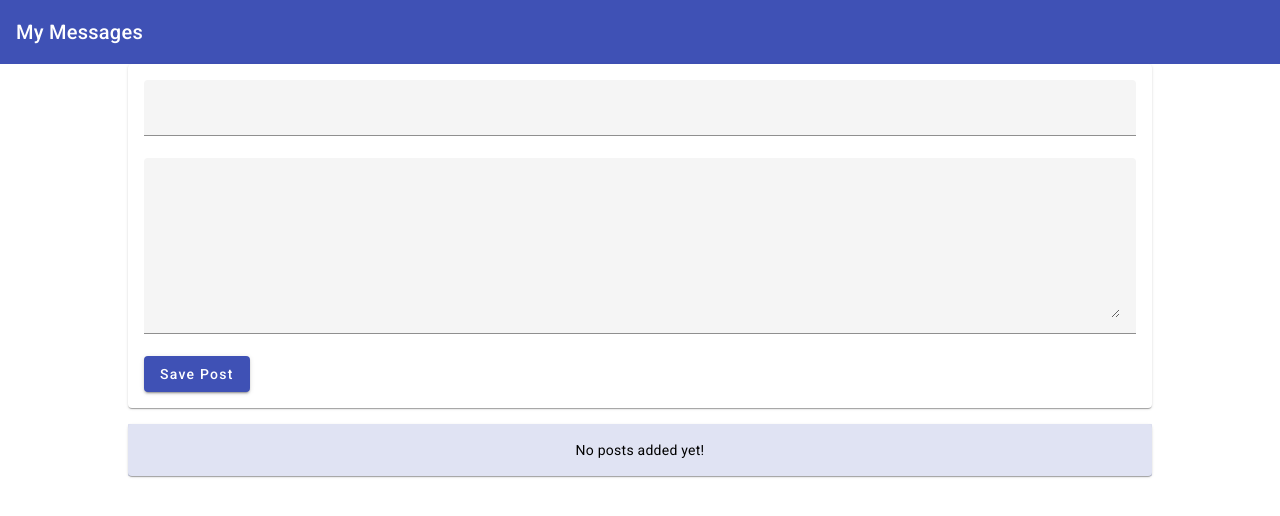
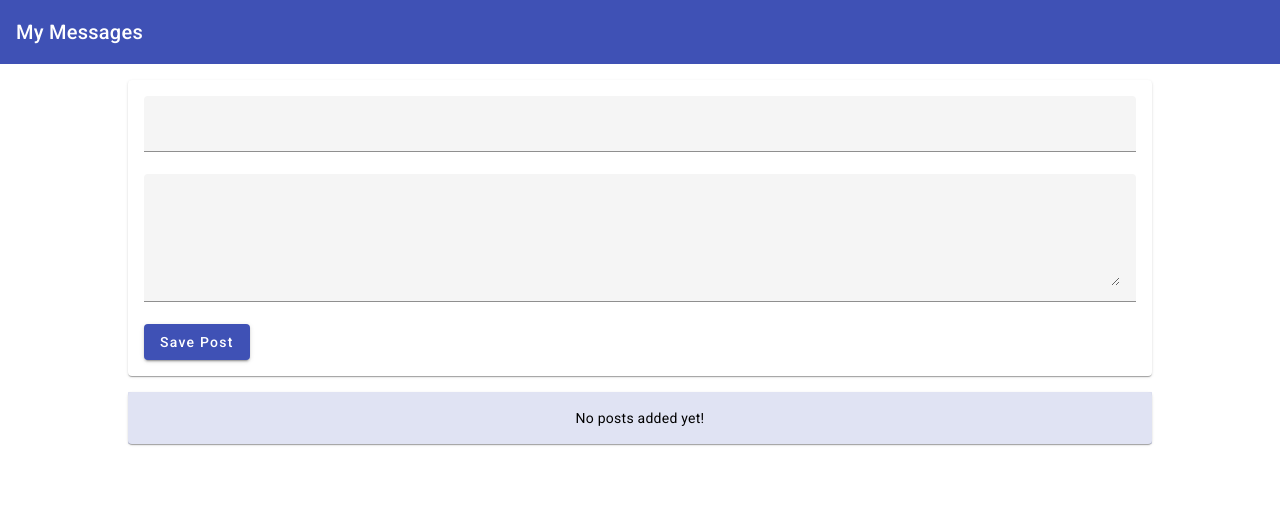
Before and after one commit to strubloid/mean, an Angular app in the folder frontend/: page / in a window 1280 px wide. Shown: the top 516 px of the page. Built offline with nearby package versions, Linux system fonts and the light colour scheme.

Commit message:
: adding listeners from rxjs

```diff
--- a/frontend/src/components/app/app.component.html
+++ b/frontend/src/components/app/app.component.html
@@ -1,7 +1,6 @@
 <header-component></header-component>
 
 <main>
-    <post-component (eventCreatePost)="onPostAdded($event)">
-    </post-component>
-    <post-list-component [posts]="storedPosts"></post-list-component>
+    <post-component></post-component>
+    <post-list-component></post-list-component>
 </main>
--- a/frontend/src/components/app/app.component.scss
+++ b/frontend/src/components/app/app.component.scss
@@ -1,5 +1,4 @@
 main {
-    margin-top : 1rem;
     width: 80%;
-    margin: auto;
+    margin: 1rem auto;
 }
--- a/frontend/src/components/app/app.component.ts
+++ b/frontend/src/components/app/app.component.ts
@@ -1,5 +1,4 @@
 import { Component } from '@angular/core';
-import { Post } from 'src/components/posts/post.model'
 
 @Component({
   selector: 'app-root',
@@ -8,14 +7,5 @@ import { Post } from 'src/components/posts/post.model'
 })
 export class AppComponent {
 
-    // stored saved posts
-    public storedPosts : Post[] = [];
 
-    /**
-     * This will be the function to add a post.
-     * @param posts
-     */
-    public onPostAdded(posts : Post){
-        this.storedPosts.push(posts)
-    }
 }
--- a/frontend/src/components/posts/list/post.list.component.ts
+++ b/frontend/src/components/posts/list/post.list.component.ts
@@ -1,20 +1,47 @@
-import { Component, Input } from '@angular/core'
+import { Component, OnDestroy, OnInit } from '@angular/core'
 import { Post } from 'src/components/posts/post.model'
+import { PostService } from 'src/components/posts/post.service'
+import { Subscription } from "rxjs"
 
 @Component({
     selector: 'post-list-component',
     templateUrl: './post.list.component.html',
     styleUrls: ['./post.list.component.scss']
 })
-export class PostListComponent {
+export class PostListComponent implements OnInit, OnDestroy {
 
-    // public posts = [
-    //     { title: 'First Post', content : 'This is the 1 post'},
-    //     { title: 'Second Post', content : 'This is the 2 post'},
-    //     { title: 'Third Post', content : 'This is the 3 post'},
-    // ]
+    public posts : Post[] = []
 
-    @Input() public posts : Post[] = [];
+    // creating the post subscription
+    private postsSubscription = new Subscription();
 
+    /**
+     * By adding the public will be added already as variable.
+     * @param postService
+     */
+    constructor (public postService : PostService) { }
+
+    /**
+     * This is the first function to run when a component
+     * starts.
+     */
+    public ngOnInit() {
+        this.posts = this.postService.getPosts();
+
+        // this subscribe to the post update listener
+        this.postsSubscription = this.postService.getPostsUpdateListener().subscribe((posts: Post[]) => {
+
+            // update the value of posts when something happens
+            this.posts = posts;
+        });
+    }
+
+    /**
+     * This will be running when the component is destroyed, so
+     * this will avoid memory leak.
+     */
+    public ngOnDestroy() {
+        this.postsSubscription.unsubscribe();
+    }
 
 }
--- a/frontend/src/components/posts/post.component.html
+++ b/frontend/src/components/posts/post.component.html
@@ -1,14 +1,32 @@
 <mat-card>
+    <form (submit)="onAddPost(postForm)" #postForm="ngForm">
         <mat-card-content>
             <mat-form-field>
-            <input matInput type="text" [(ngModel)]="enteredTitle">
+                <input matInput
+                       type="text"
+                       name="title"
+                       ngModel
+                       required
+                       minlength="3"
+                       #title="ngModel"
+                >
+                <mat-error *ngIf="title.invalid">Please enter a valid title.</mat-error>
             </mat-form-field>
             <mat-form-field>
-            <textarea matInput name="" id="" rows="6" [(ngModel)]="enteredContent"></textarea>
+                <textarea matInput
+                          rows="4"
+                          name="content"
+                          ngModel
+                          required
+                          #content="ngModel"
+                ></textarea>
+                <mat-error *ngIf="content.invalid">Please enter a valid text content.</mat-error>
             </mat-form-field>
             <button
                 mat-raised-button
                 color="primary"
-            (click)="onAddPost()"> Save Post </button>
+                type="submit"
+            > Save Post </button>
         </mat-card-content>
+    </form>
 </mat-card>
--- a/frontend/src/components/posts/post.component.ts
+++ b/frontend/src/components/posts/post.component.ts
@@ -1,38 +1,33 @@
-import { Component, EventEmitter, Output } from '@angular/core'
+import { Component } from '@angular/core'
 import { Post } from 'src/components/posts/post.model'
+import { NgForm } from '@angular/forms'
+import { PostService } from 'src/components/posts/post.service'
 
 @Component({
     selector: 'post-component',
     templateUrl: './post.component.html',
     styleUrls: ['./post.component.scss']
 })
-
 export class PostComponent {
 
-    // first entered data
-    public enteredContent = ''
-    public enteredTitle = ''
+    constructor (public postService : PostService) { }
 
-    // This will trigger the action of create post
-    @Output() public eventCreatePost = new EventEmitter<Post>();
+    /**
+     * This is the main action of a post
+     * @param form
+     */
+    onAddPost = (form : NgForm) => {
 
-    cleanData = () => {
-        this.enteredTitle = '';
-        this.enteredContent = ''
-    }
-
-    // This is the main action of a post
-    onAddPost = () => {
-
-        const post : Post = {
-            title : this.enteredTitle, content: this.enteredContent
-        };
+        // validations
+        if(form.invalid){
+            return;
+        }
 
         // after we get the post, we must emit with the data in it
-        this.eventCreatePost.emit(post);
+        this.postService.addPost(form.value.title, form.value.content);
 
         // this will clean the form afterwards
-        this.cleanData();
+        form.resetForm();
 
     }
 }
--- /dev/null
+++ b/frontend/src/components/posts/post.service.ts
@@ -0,0 +1,46 @@
+import { Post } from 'src/components/posts/post.model'
+import { Injectable } from '@angular/core'
+import { Subject } from "rxjs"
+
+@Injectable({
+    providedIn: 'root'
+})
+export class PostService {
+
+    // variable that will contain all posts.
+    private posts : Post[] = []
+    private postsUpdated = new Subject<Post[]>();
+
+    /**
+     * This will return all posts.
+     */
+    getPosts = () => {
+        return [...this.posts];
+    }
+
+    /**
+     * Listener of posts when is updated.
+     */
+    getPostsUpdateListener(){
+        return this.postsUpdated.asObservable();
+    }
+
+    /**
+     * If you build the object, you can use this function.
+     * @param post
+     */
+    setPost = (post) => this.posts = [...this.posts, post]
+
+    /**
+     * This will be adding a post, by title and
+     * content passed into this function.
+     *
+     * @param title
+     * @param content
+     */
+    addPost = (title : string, content : string) => {
+        const post : Post = { title: title, content: content }
+        this.posts.push(post);
+        this.postsUpdated.next([...this.posts]);
+    }
+}
```
Lines whose indentation alone changed are shown as unchanged.
